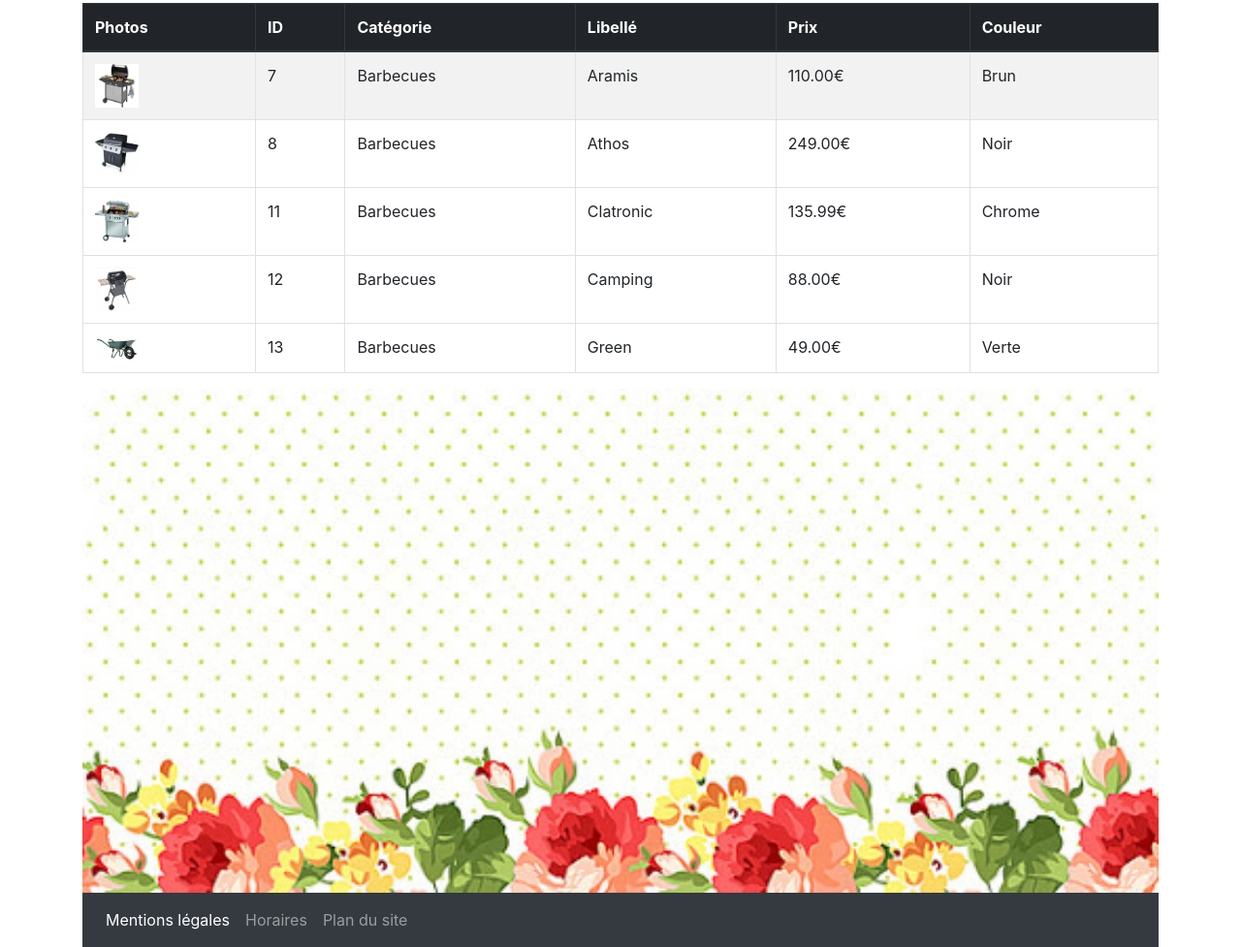
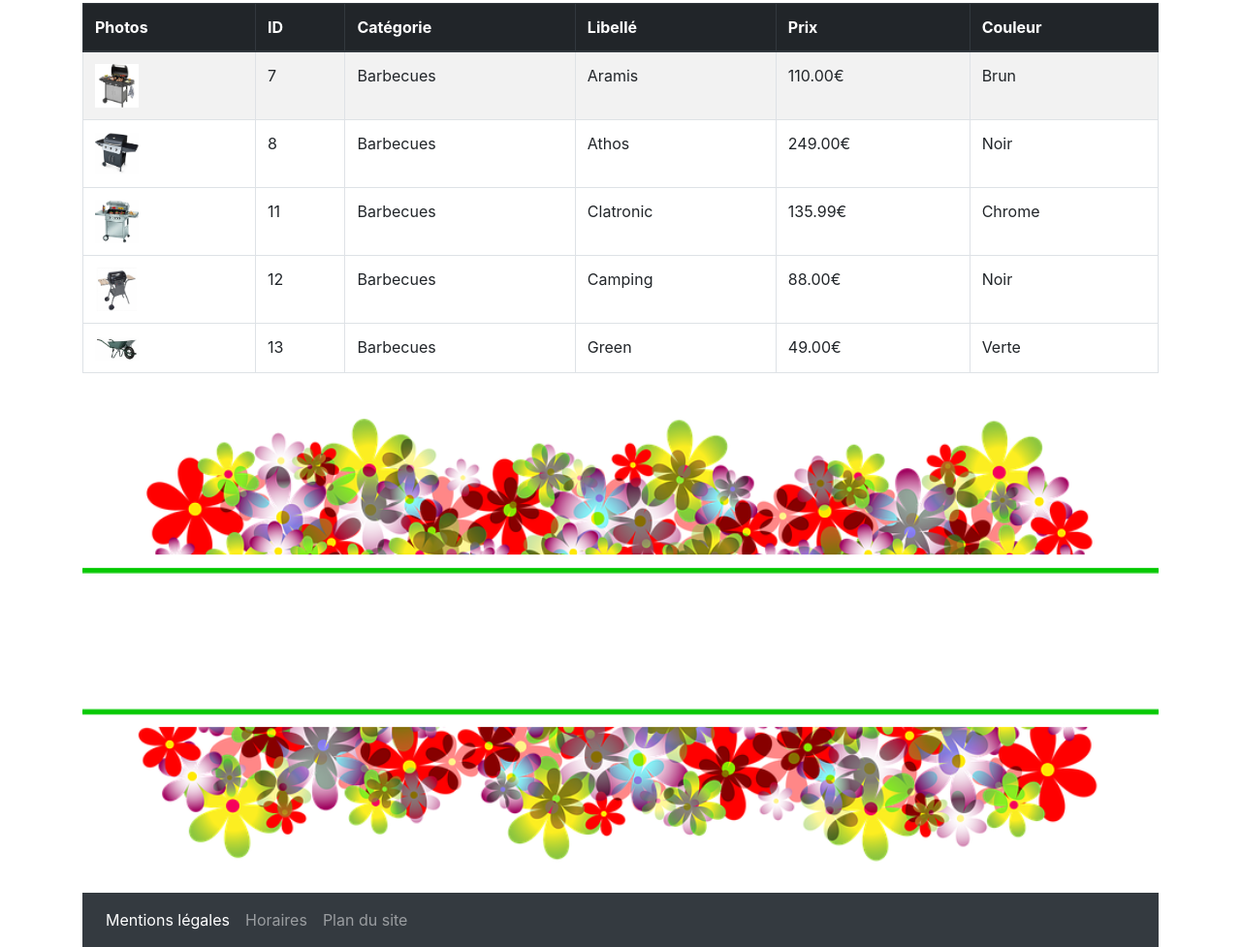
Before and after one commit to SatanooX/Afpa_Base, a plain HTML site: page Tables.html in a window 1280 px wide. Shown: the part 396-1373 px from the top of the page at 97% size. Drawn offline with nearby package versions, Linux system fonts and the light colour scheme.

Commit message:
Mise a Jour
Add Remake Footer Banner

```diff
--- a/Tables.html
+++ b/Tables.html
@@ -117,7 +117,7 @@
 																		<!--Image flower-->
 				<div class="row">
 					<div class="col-12">
-						<img src="Images/Flower.jpg" alt="Jrditou" title="Jarditou" style="width: 100%;">
+						<img src="Images/Flower.png" alt="Jrditou" title="Jarditou" style="width: 100%;">
 					</div>
 				</div>									<!--Footer-->
 				<div class="row">
```
